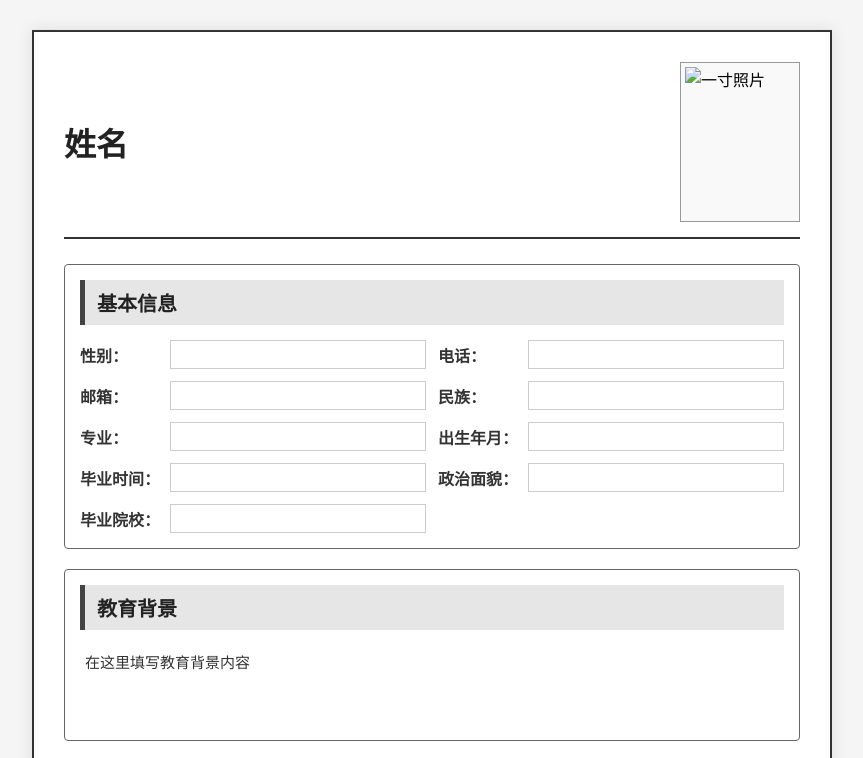
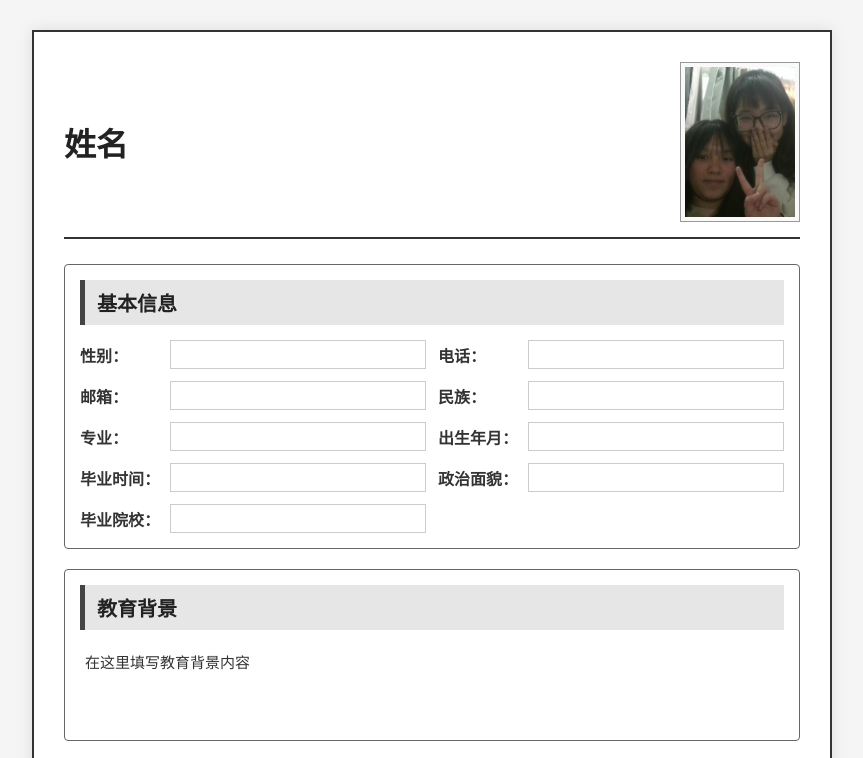
Before and after one commit to zyq31313/zyq31313.github.io, a plain HTML site: page index.html in a window 1280 px wide. Shown: the top 758 px of the page, without its empty margins (208-1071 px from the left). Drawn offline with Linux system fonts and the light colour scheme; files that its build step writes are made by us from their sources.

Commit message:
Update index.html

```diff
--- a/index.html
+++ b/index.html
@@ -16,7 +16,7 @@
             </div>
             <!-- 一寸照片预留位置 -->
             <div class="photo-box">
-                <img src="./photo/WIN_20251225_23_03_54_Pro.jpg" alt="一寸照片" class="photo">
+                <img src="./WIN_20251225_23_03_54_Pro.jpg" alt="一寸照片" class="photo">
             </div>
         </div>
 
```
